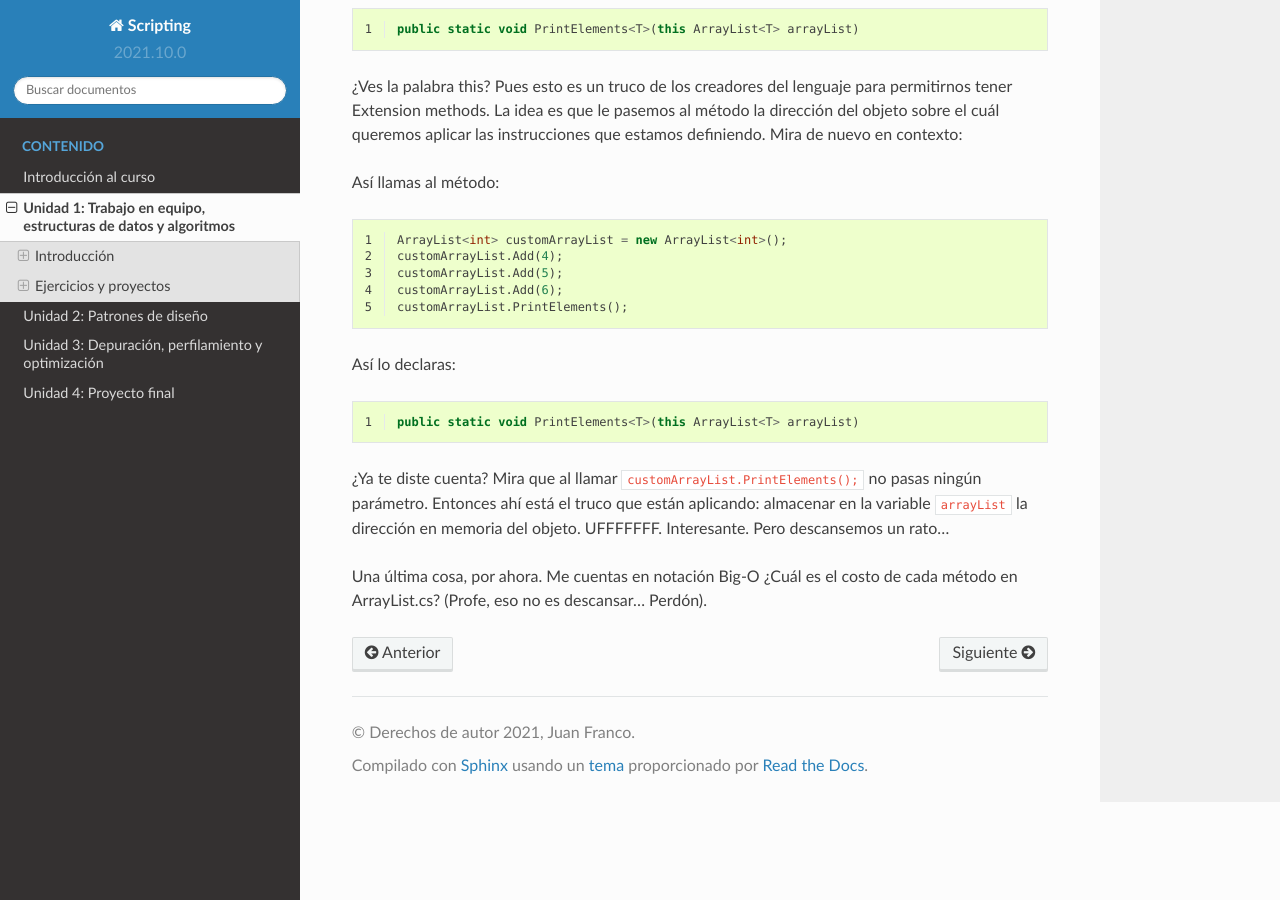
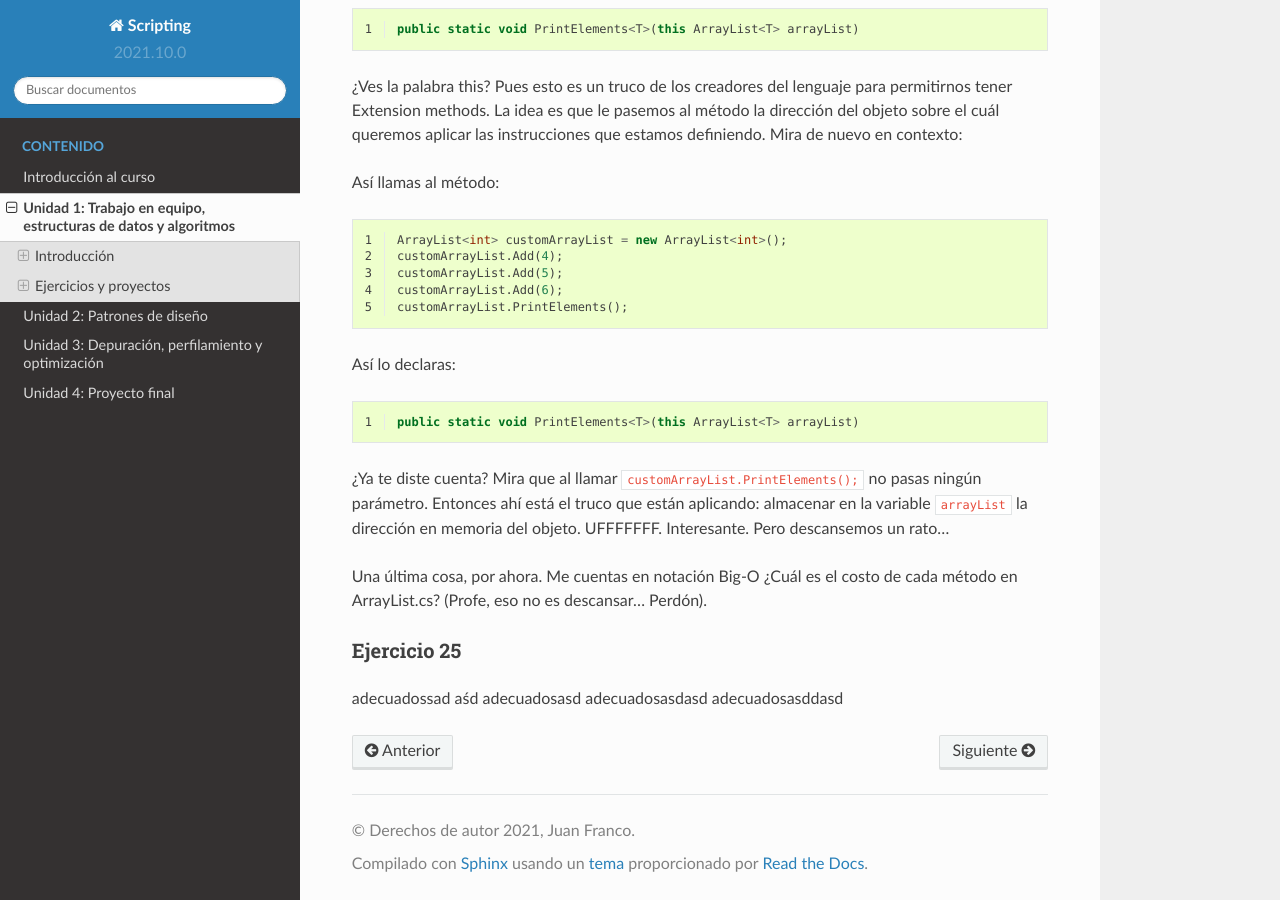
Before and after one commit to juanferfranco/scripting, a Sphinx documentation site: the page built from docs/_unidad1/unidad1.rst, in a window 1280 px wide and 900 px high, scrolled down 10934 px. Built offline with Sphinx 7.4.7 and the Read the Docs theme 2.0.0, drawn with Linux system fonts in a browser that asks for light colours.

Commit message:
add ex25

```diff
--- a/docs/_unidad1/unidad1.rst
+++ b/docs/_unidad1/unidad1.rst
@@ -597,3 +597,11 @@ UFFFFFFF. Interesante. Pero descansemos un rato...
 
 Una última cosa, por ahora. Me cuentas en notación Big-O ¿Cuál es el costo
 de cada método en ArrayList.cs?  (Profe, eso no es descansar...  Perdón).
+
+Ejercicio 25
+^^^^^^^^^^^^^
+adecuadossad
+aśd
+adecuadosasd
+adecuadosasdasd
+adecuadosasddasd
```
